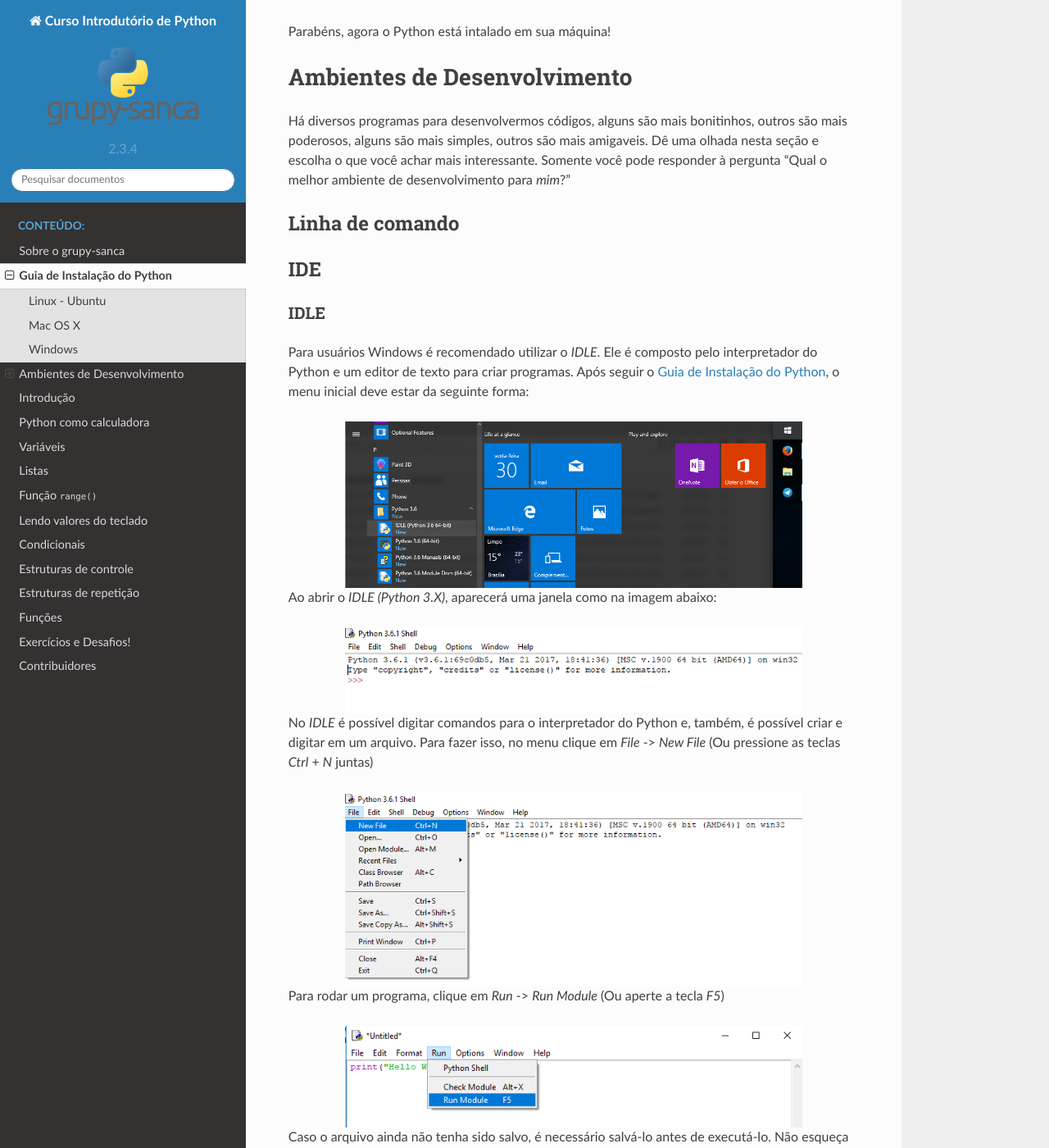
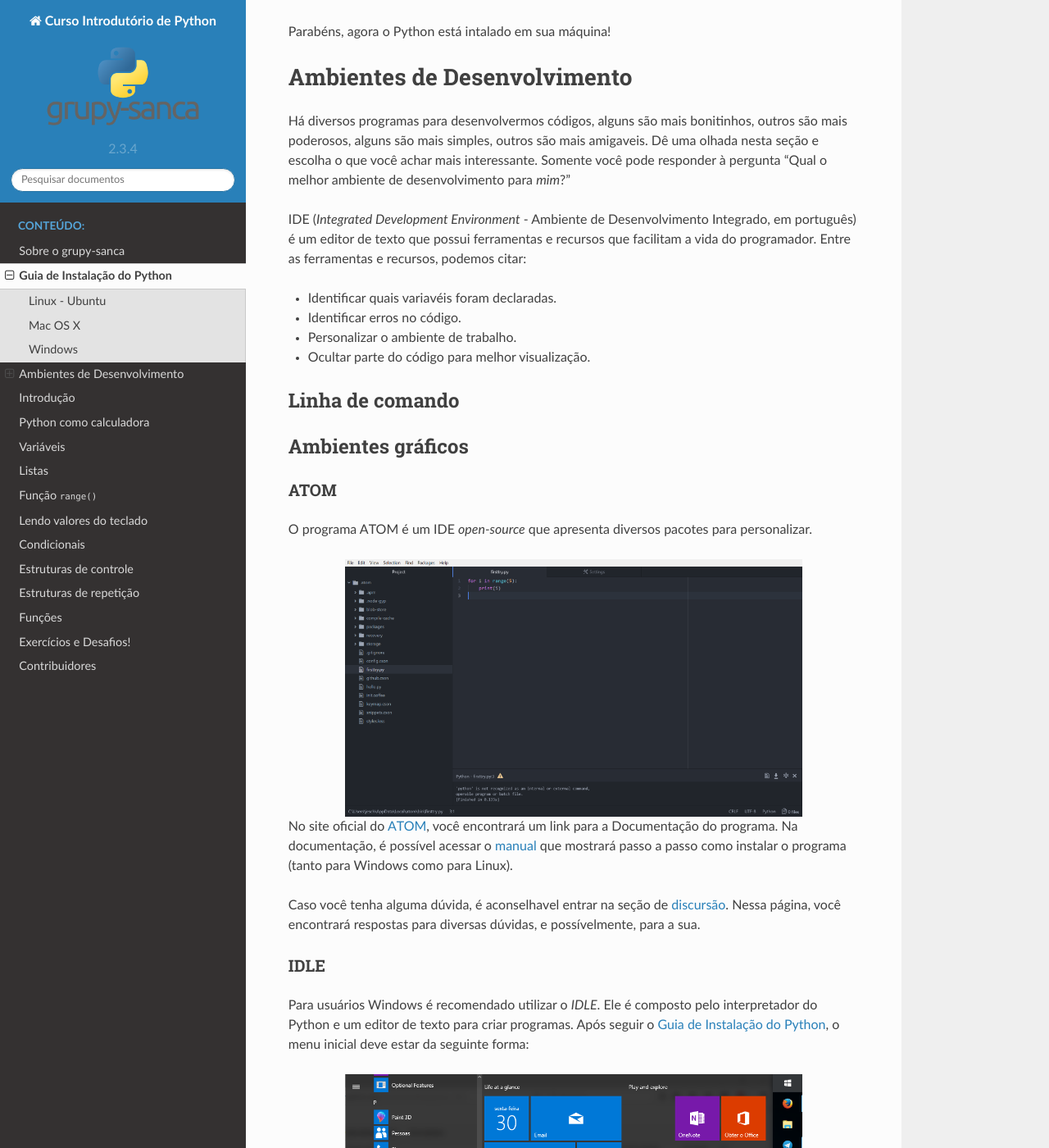
Before and after one commit to grupy-sanca/curso-python, a Sphinx documentation site: the page built from source/instalacao.rst, in a window 1280 px wide and 1400 px high, scrolled down 3237 px. Shown: the whole window at 82% size. Built offline with Sphinx 7.4.7 and the Read the Docs theme 2.0.0, drawn with Linux system fonts in a browser that asks for light colours.

Commit message:
Adição da descrição do Atom-IDE no arquivo instalacao.rst

```diff
--- a/source/contribuidores.rst
+++ b/source/contribuidores.rst
@@ -3,6 +3,7 @@
 
 Lista de pessoas que contribuiram com a criação deste material:
 
+- Guilherme Martins
 - Heitor de Bittencourt
 - Juliana Karoline
 - Lucas Carvalho
--- a/source/instalacao.rst
+++ b/source/instalacao.rst
@@ -110,6 +110,15 @@
 você pode responder à pergunta "Qual o melhor ambiente de desenvolvimento para
 *mim*?"
 
+IDE (*Integrated Development Environment* - Ambiente de Desenvolvimento Integrado, em português)
+é um editor de texto que possui ferramentas e recursos que facilitam a vida do programador.
+Entre as ferramentas e recursos, podemos citar:
+
+- Identificar quais variavéis foram declaradas.
+- Identificar erros no código.
+- Personalizar o ambiente de trabalho.
+- Ocultar parte do código para melhor visualização.
+
 Linha de comando
 ----------------
 
@@ -119,8 +128,22 @@
 
 .. colocar aqui o ipython
 
-IDE
----
+Ambientes gráficos
+------------------
+
+ATOM
+~~~~
+
+O programa ATOM é um IDE *open-source* que apresenta diversos pacotes para personalizar.
+
+.. figure:: images/ide_Atom.png
+   :align: center
+   :width: 80%
+
+No site oficial do `ATOM <https://atom.io>`_, você encontrará um link para a Documentação do programa.
+Na documentação, é possível acessar o `manual <https://flight-manual.atom.io/getting-started/sections/installing-atom/#platform-windows>`_ que mostrará passo a passo como instalar o programa (tanto para Windows como para Linux).
+
+Caso você tenha alguma dúvida, é aconselhavel entrar na seção de `discursão <https://discuss.atom.io/>`_. Nessa página, você encontrará respostas para diversas dúvidas, e possívelmente, para a sua.
 
 IDLE
 ~~~~
@@ -128,6 +151,7 @@
 Para usuários Windows é recomendado utilizar o `IDLE`. Ele é composto pelo interpretador do Python e um editor de texto para criar programas.
 Após seguir o :ref:`intro-instalacao`, o menu inicial deve estar da seguinte
 forma:
+
 
 .. figure:: images/idle1.png
    :align: center
```
Also changed, not shown: source/images/ide_Atom.png (added).
